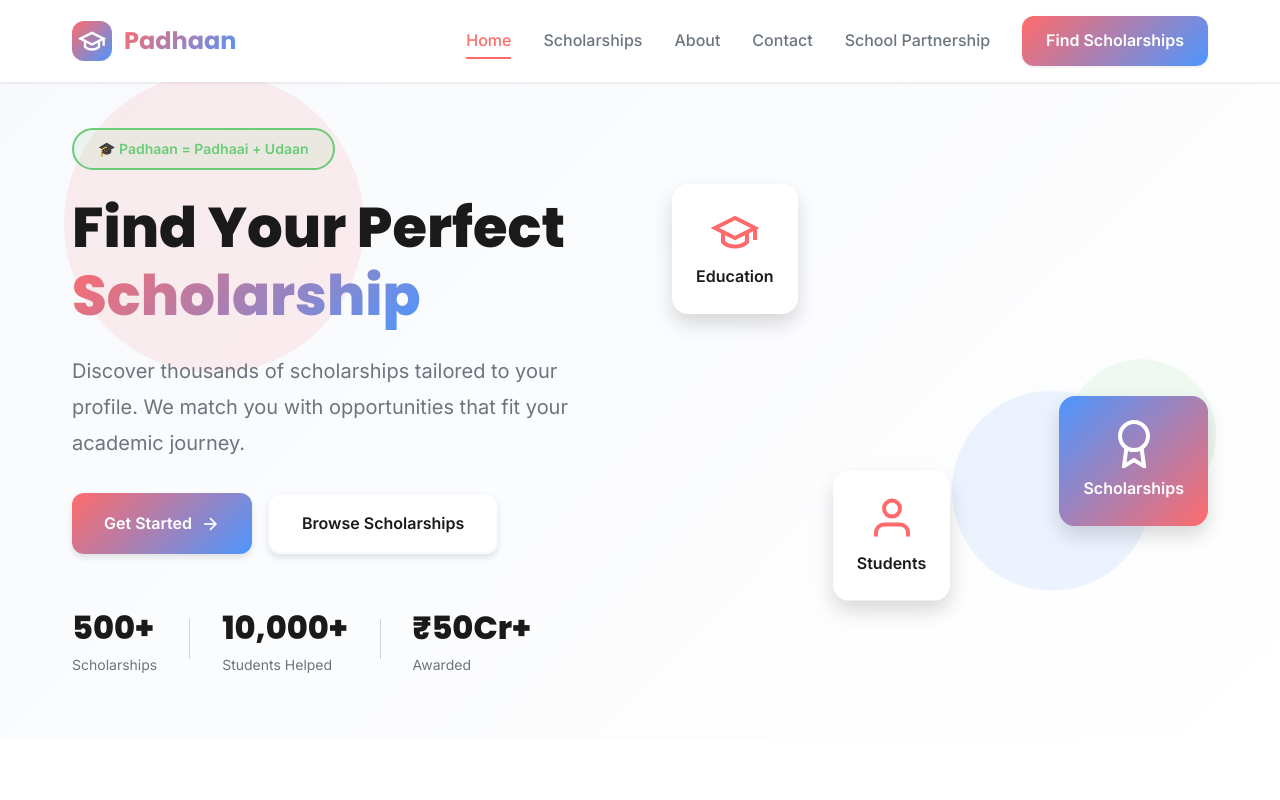
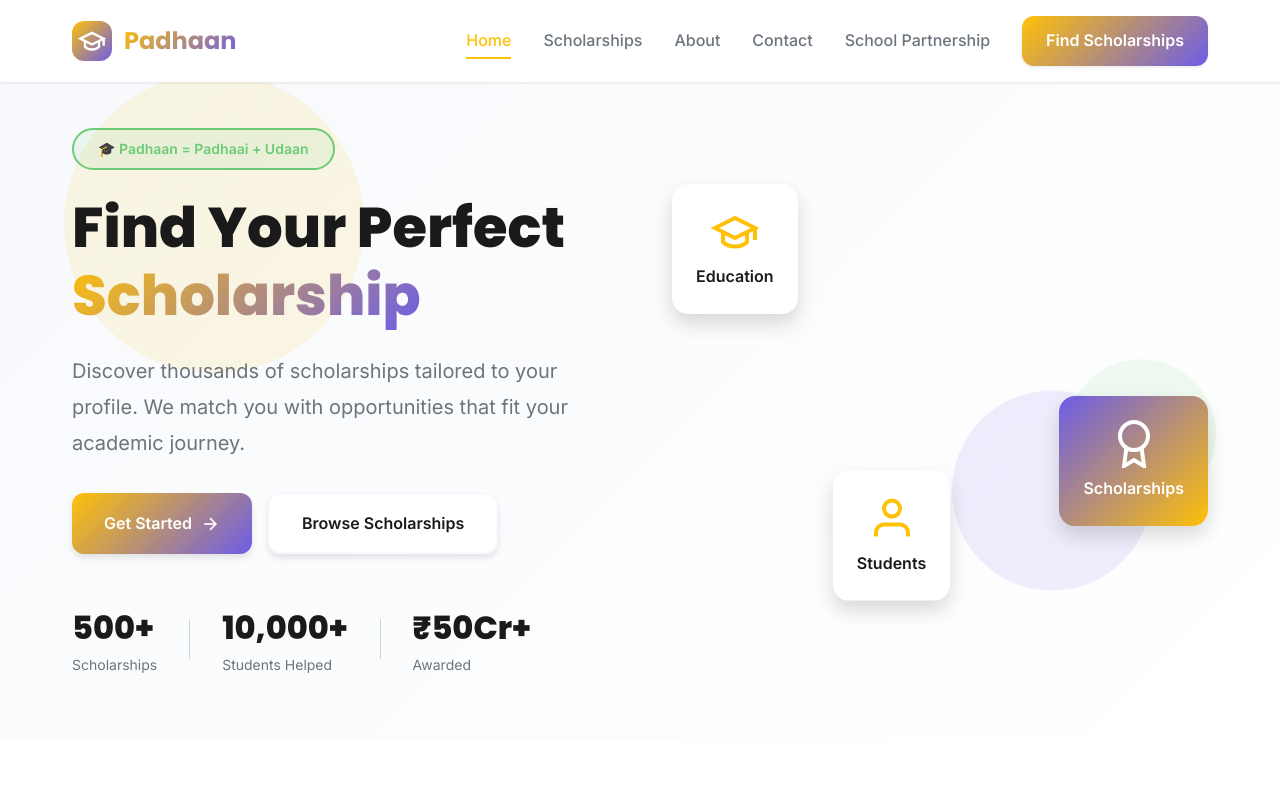
Before and after one commit to heyvishv/PADHAAN, a plain HTML site: page index.html in a window 1280 px wide. Shown: the top 800 px of the page. Drawn offline with Linux system fonts and the light colour scheme.

Commit message:
changing the gradiant color!

```diff
--- a/styles.css
+++ b/styles.css
@@ -4,9 +4,9 @@
 
 /* CSS Variables */
 :root {
-    --coral: #FF6B6B;
-    --blue: #4D96FF;
-    --green: #6BCB77;
+    --coral: #ffc108;
+    --blue: #6C5CE7;
+    --green:#6BCB77;
     --light-gray: #F7F9FC;
     --white: #FFFFFF;
     --dark: #1a1a1a;
```
